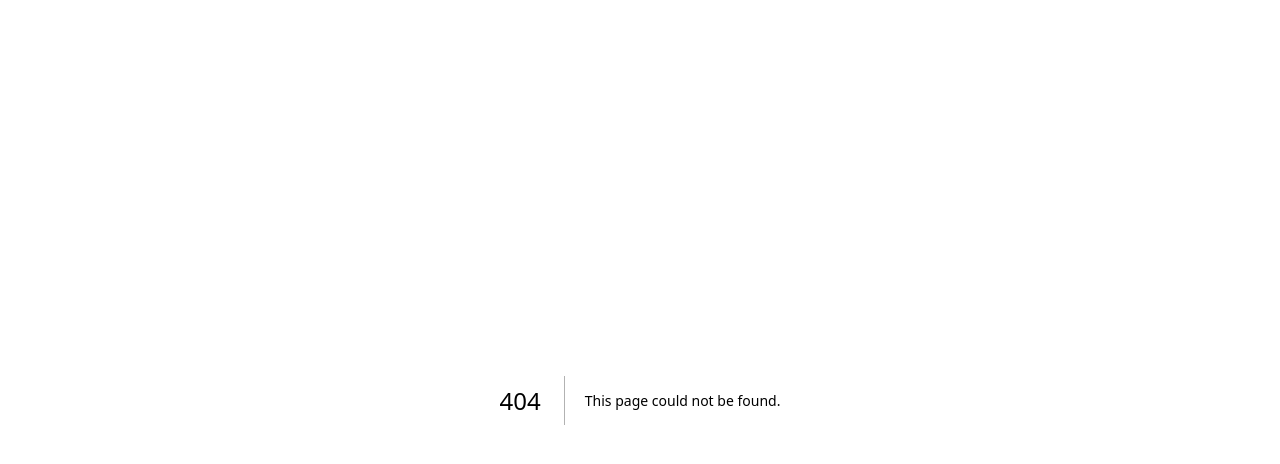
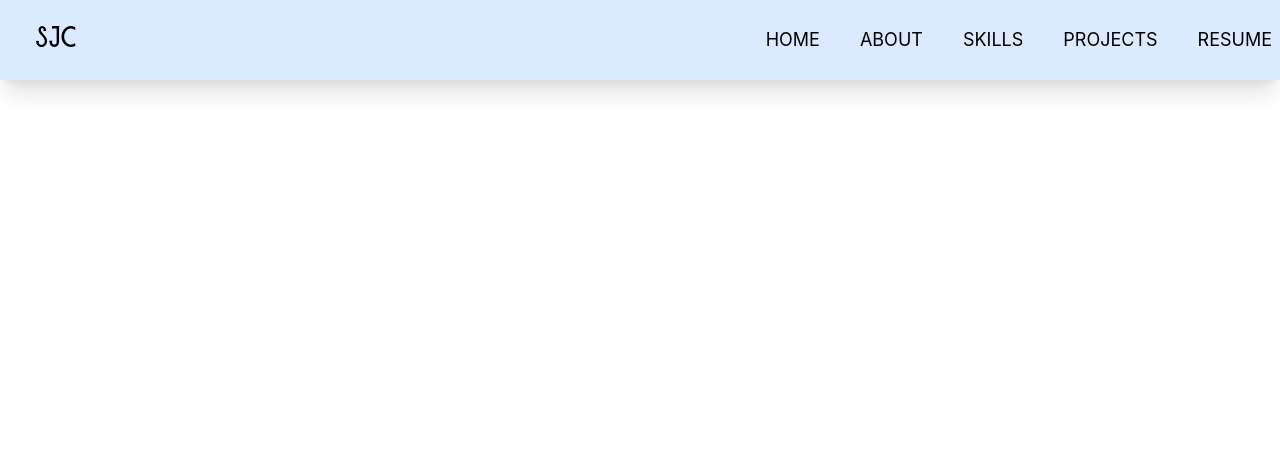
Before and after one commit to limbocaba/limbocaba.github.io, a Next.js app in the folder react-portfolio/: page /components/Navbar in a window 1280 px wide. Before the commit this address had no page. Shown: the top 464 px of the page. Built offline with nearby package versions, Linux system fonts and the light colour scheme.

Commit message:
added navbar and sidebar, links and routes not working. about section added

```diff
--- /dev/null
+++ b/react-portfolio/pages/components/About.jsx
@@ -0,0 +1,28 @@
+import React from "react";
+import coding from "../../public/codingimg.jpg"
+import pokedex from "../../public/pokedex.png"
+
+function About() {
+  return (
+    <div className=" w-full md:h-screen p-2 flex items-center py-16">
+      <div className=" max-w-[1240px] m-auto md:grid grid-cols-3 gap-8">
+        <div className=" col-span-2">
+          <p className=" uppercase text-xl tracking-widest text-[#5651e5]">About</p>
+          <h2 className=" py-4 text-3xl font-bold">Who I Am</h2>
+          <p className=" py-2 text-gray-600"></p>
+          <p className=" py-2 text-gray-600">
+            I'm a motivated kid born and mostly raised in NYC. Although I was born in the states, my parents came here from the Dominican Republic. I embrace my culture and show appreciation as much as I can, and I hope to do incorporate that into some future projects!
+          </p>
+          <p className="py-2 text-gray-600">
+            Before I decided to take a deep dive into the world of tech, I was working at a Chick-Fil-A as well as an Amazon warehouse. Working those jobs made me realize I did not want to work in places like that for the rest of my life. After I combined that realization with my interest in computer science, I decided software engineering was the path for me!
+          </p>
+        </div>
+        {/* <div className=" w-full h-auto m-auto shadow-xl shadow-gray-400 rounded-xl flex items-center justify-center p-4 hover:scale-105 ease-in duration-300">
+          <img className=" rounded-xl" src={pokedex} alt="aboutimg" />
+        </div> */}
+      </div>
+    </div>
+  );
+}
+
+export default About;
--- /dev/null
+++ b/react-portfolio/pages/components/Contact.jsx
@@ -0,0 +1,9 @@
+import React from 'react'
+
+export default function Contact() {
+  return (
+    <div>
+      <h1>Contact page is currently under construction, please come back soon!</h1>
+    </div>
+  )
+}
--- /dev/null
+++ b/react-portfolio/pages/components/Navbar.jsx
@@ -0,0 +1,134 @@
+import Link from "next/link";
+import React, {useState} from "react";
+import { AiOutlineClose, AiOutlineMenu } from "react-icons/ai";
+import { FaAddressCard, FaEnvelope, FaGithub, FaLinkedin } from "react-icons/fa";
+
+export default function Navbar() {
+  const [nav, setNav] = useState(false);
+
+  const handleNav = () => {
+    setNav(!nav)
+  }
+
+  const handleClickGit = () => {
+    window.open("https://github.com/limbocaba", "_blank");
+  };
+
+  const handleClickLinked = () => {
+    window.open("https://www.linkedin.com/in/jorielcaba2002/", "_blank");
+  };
+
+  const handleClickResume = () => {
+    window.open("https://drive.google.com/file/d/1v582dXlyHFBq1oODdCYt-A4ZO2L6MFeb/view?usp=sharing", "_blank")
+  }
+
+  return (
+    <div className=" fixed w-full h-20 shadow-xl z-[100]">
+      <div className=" flex justify-between items-center w-full h-full px-2 2xl:px-16 bg-blue-100 text-2xl">
+        {/* Place leftside logo here */}
+       <h1 className=" cursor-pointer hover:border-b border-gray-400 font-burtons px-7">SJC</h1>
+        <div>
+          <ul className=" hidden md:flex">
+            <Link href="/">
+              <li className=" ml-10 text-lg uppercase hover:border-b border-black">
+                Home
+              </li>
+            </Link>
+            <Link href="/#about">
+              <li className=" ml-10 text-lg uppercase hover:border-b border-black">
+                About
+              </li>
+            </Link>
+            <Link href="/#skills">
+              <li className=" ml-10 text-lg uppercase hover:border-b border-black">
+                Skills
+              </li>
+            </Link>
+            <Link href="/#projects">
+              <li className=" ml-10 text-lg uppercase hover:border-b border-black">
+                Projects
+              </li>
+            </Link>
+            <Link href="/#abour">
+              <li
+                onClick={handleClickResume}
+                className=" ml-10 text-lg uppercase hover:border-b border-black">
+                Resume
+              </li>
+            </Link>
+          </ul>
+          <div onClick={handleNav} className=" md:hidden cursor-pointer hover:border-b border-black">
+            <AiOutlineMenu size={25} />
+          </div>
+        </div>
+      </div>
+
+      <div className={
+        nav
+          ? ' md:hidden fixed left-0 top-0 w-full h-screen bg-black/70'
+          : ''}
+      >
+
+        <div className={
+          nav
+          ? ' fixed left-0 top-0 w-[75%] sm:w-[60%] md:w-[45%] h-screen bg-white p-10 ease-in duration-500'
+          : 'fixed left-[-100%] top-0 p-10 ease-in duration-500'
+        }
+        >
+          <div>
+            <div className=" flex w-full items-center justify-between">
+              <Link href='/'>
+              {/* Place leftside navbar logo here */}
+              Sandy J Caba
+              </Link>
+              <div onClick={handleNav} className=" rounded-full shadow-lg shadow-gray-400 p-3 cursor-pointer">
+                <AiOutlineClose />
+              </div>
+            </div>
+            <div className=" border-b border-gray-300 my-4">
+              <p className=" w-[85%] md:w-[90%] py-4">
+                Let's build something legendary together!
+              </p>
+            </div>
+          </div>
+          <div className=" py-4 flex flex-col">
+            <ul className=" uppercase">
+              <Link href="/">
+                <li className=" py-4 text-sm hover:bg-gray-100 rounded-lg">Home</li>
+              </Link>
+              <Link href="/about">
+                <li className=" py-4 text-sm hover:bg-gray-100 rounded-lg">About</li>
+              </Link>
+              <Link href="/skills">
+                <li className=" py-4 text-sm hover:bg-gray-100 rounded-lg">Skills</li>
+              </Link>
+              <Link href="/projects">
+                <li className=" py-4 text-sm hover:bg-gray-100 rounded-lg">Projects</li>
+              </Link>
+              <Link href="/contact">
+                <li className=" py-4 text-sm hover:bg-gray-100 rounded-lg">Contact</li>
+              </Link>
+            </ul>
+            <div className=" pt-40">
+              <p className=" uppercase tracking-widest text-[#5651e5]">
+                Let's Connect
+              </p>
+              <div className=" flex items-center justify-between my-4 w-full sm:w-[80%]">
+                <div onClick={handleClickLinked} className=" rounded-full shadow-lg shadow-gray-400 p-3 cursor-pointer hover:scale-105 ease-in duration-300">
+                  <FaLinkedin />
+                </div>
+                <div onClick={handleClickGit} className=" rounded-full shadow-lg shadow-gray-400 p-3 cursor-pointer hover:scale-105 ease-in duration-300">
+                  <FaGithub />
+                </div>
+                <div className=" rounded-full shadow-lg shadow-gray-400 p-3 cursor-pointer hover:scale-105 ease-in duration-300">
+                  <FaEnvelope />
+                </div>
+
+              </div>
+            </div>
+          </div>
+        </div>
+      </div>
+    </div>
+  );
+}
--- /dev/null
+++ b/react-portfolio/pages/components/Skills.jsx
@@ -0,0 +1,11 @@
+import React from 'react'
+
+function Skills() {
+  return (
+    <div>
+
+    </div>
+  )
+}
+
+export default Skills
--- a/react-portfolio/pages/index.tsx
+++ b/react-portfolio/pages/index.tsx
@@ -1,6 +1,6 @@
 import Head from "next/head";
 import { BsFillMoonStarsFill, BsFillSunFill } from "react-icons/bs";
-import { AiFillLinkedin, AiFillGithub } from "react-icons/ai";
+import { AiFillLinkedin, AiFillGithub, AiFillMail } from "react-icons/ai";
 import Image from "next/image";
 import sandyPic from "../public/me.jpg"
 import design from "../public/design.png";
@@ -10,8 +10,13 @@ import hulu from "../public/hulucloneSS.png";
 import petLyfe from "../public/petlyfe.png";
 import pokedex from "../public/pokedex.png";
 import morty from "../public/morty.png";
-import breddit from "../public/breddit.png"
+import breddit from "../public/breddit.png";
+import sandyai from "../public/SandyAi.jpg";
 import { useState } from "react";
+import Contact from "./components/Contact";
+import Link from "next/link";
+import Navbar from "./components/Navbar.jsx";
+import About from "./components/About.jsx"
 
 export default function Home() {
   const [darkMode, setDarkMode] = useState(false);
@@ -59,11 +64,18 @@ export default function Home() {
         <link rel="icon" href="/favicon.ico" />
       </Head>
 
-      <main className=" bg-white px-10 md:px-20 lg:px-40 dark:bg-gray-900">
+      <main className=" bg-white dark:bg-gray-900">
         <section className=" min-h-screen">
-          <nav className="py-10 mb-12 flex justify-between">
-            <h1 className=" font-burtons text-xl dark:text-white">
-              developedbysc
+          <Navbar />
+
+
+
+
+
+            {/* <h1 className=" font-burtons text-xl dark:text-white">
+              <Link href='/'>
+                About Me
+              </Link>
             </h1>
             <ul className="flex items-center">
               <li>
@@ -80,17 +92,16 @@ export default function Home() {
                   Resume
                 </a>
               </li>
-            </ul>
-          </nav>
-          <div className="text-center p-10">
-            <h2 className="text-5xl py-2 text-teal-600 font-medium md:text-6xl dark:text-purple-400">
+            </ul> */}
+          <div className="text-center p-[100px]">
+            <h2 className="text-5xl py-2 text-black font-medium md:text-6xl dark:text-purple-400">
               Sandy J Caba
             </h2>
             <h3 className="text-2xl py-2 md:text-3xl dark:text-white">
               Full Stack Developer
             </h3>
             <p className="text-medium py-5 leading-8 text-gray-800 md:text-xl max-w-lg mx-auto dark:text-white font-burtons">
-             Eager and hungry developer based in NYC looking to improve my craft and add value to any team.
+             Eager and driven software developer bursting into the tech indutsry ready to learn as much as I can!
             </p>
           </div>
           <div className="text-5xl flex justify-center gap-16 py-3 text-gray-600">
@@ -102,9 +113,12 @@ export default function Home() {
               className=" cursor-pointer hover:text-black dark:hover:text-white"
               onClick={handleClickGit}
             />
+            <AiFillMail
+              className=" cursor-pointer hover:text-black dark:hover:text-white"
+            />
           </div>
           <div className="relative mx-auto bg-gradient-to-b from-teal-500 rounded-full w-80 h-80 mt-20 overflow-hidden md:h-96 md:w-96">
-            <Image src={sandyPic} alt="" layout="fill" objectFit="cover" />
+            <Image src={sandyai} alt="" layout="fill" objectFit="cover" />
           </div>
         </section>
         <section>
@@ -116,7 +130,7 @@ export default function Home() {
             </p>
           </div>
           <div className="lg:flex gap-10">
-            <div className="text-center shadow-lg p-10 rounded-xl my-10 dark:bg-white">
+            <div className="text-center shadow-lg p-10 rounded-xl my-10 dark:bg-white hover:scale-105 ease-in duration-200">
               <Image src={code} alt="" width={100} height={100} />
               <h3 className="text-large font-medium pt-8 pb-2">
                 Front-End Development
@@ -132,7 +146,7 @@ export default function Home() {
               <p className=" text-gray-800 py-1">Rest APIs</p>
               <p></p>
             </div>
-            <div className="text-center shadow-lg p-10 rounded-xl my-10 dark:bg-white">
+            <div className="text-center shadow-lg p-10 rounded-xl my-10 dark:bg-white hover:scale-105 ease-in duration-200">
               <Image src={design} alt="" width={100} height={100} />
               <h3 className="text-large font-medium pt-8 pb-2">
                 Back-End Programs
@@ -146,7 +160,7 @@ export default function Home() {
               <p className=" text-gray-800 py-1">MongoDB</p>
               <p className=" text-gray-800 py-1">Express</p>
             </div>
-            <div className="text-center shadow-lg p-10 rounded-xl my-10 dark:bg-white">
+            <div className="text-center shadow-lg p-10 rounded-xl my-10 dark:bg-white hover:scale-105 ease-in duration-200">
               <Image src={thumb} alt="" width={100} height={100} />
               <h3 className="text-large font-medium pt-8 pb-2">
                 But Wait, Theres More!
@@ -163,6 +177,7 @@ export default function Home() {
           </div>
         </section>
         <section>
+          <About />
           <div>
             <div className="flex justify-center">
               <h3 className="text-3xl py-1 justify-center underline font-semibold dark:text-purple-400">
@@ -176,7 +191,6 @@ export default function Home() {
               <Image
                 src={hulu}
                 className="rounded-lg object-cover cursor-pointer transition hover:-translate-y-1 hover:scale-110 hover:brightness-50"
-                layout="responsive"
                 alt=""
                 onClick={handleClickHulu}
               />
@@ -185,7 +199,6 @@ export default function Home() {
               <Image
                 src={pokedex}
                 className="rounded-lg object-cover cursor-pointer transition hover:-translate-y-1 hover:scale-110 hover:brightness-50"
-                layout="responsive"
                 alt=""
                 onClick={handleClickPoke}
               />
@@ -194,7 +207,6 @@ export default function Home() {
               <Image
                 src={petLyfe}
                 className="rounded-lg object-cover cursor-pointer transition hover:-translate-y-1 hover:scale-110 hover:brightness-50"
-                layout="responsive"
                 alt=""
                 onClick={handleClickPet}
               />
@@ -203,7 +215,6 @@ export default function Home() {
                <Image
                 src={breddit}
                 alt=""
-                layout="responsive"
                 className="rounded-lg object-cover cursor-pointer transition hover:-translate-y-1 hover:scale-110 hover:brightness-50"
                 onClick={handleClickBred}
               />
@@ -211,6 +222,7 @@ export default function Home() {
           </div>
         </section>
       </main>
+      {/* <About /> */}
     </div>
   );
 }
--- a/react-portfolio/styles/globals.css
+++ b/react-portfolio/styles/globals.css
@@ -33,3 +33,13 @@ a {
   font-family: cursive;
   src: url('https://fonts.googleapis.com/css2?family=Cedarville+Cursive&family=Kanit:ital,wght@1,200&display=swap');
 }
+
+@font-face {
+  font-family: Lobster;
+  src: url('https://fonts.googleapis.com/css2?family=Lobster&display=swap');
+}
+
+@font-face {
+  font-family: passions;
+  src: url('https://fonts.googleapis.com/css2?family=Passions+Conflict&display=swap');
+}
--- a/react-portfolio/tailwind.config.js
+++ b/react-portfolio/tailwind.config.js
@@ -11,7 +11,9 @@ module.exports = {
         burtons: "burtons",
         Kanit: "kanit",
         cursive: "cursive",
-      }
+        lobster: "lobster",
+        passions: "passions"
+      },
     },
   },
   plugins: [],
```
Also changed, not shown: react-portfolio/pages/components/Property.jsx (added), react-portfolio/public/SandyAi.jpg (added), react-portfolio/public/codingimg.JPG (added).
